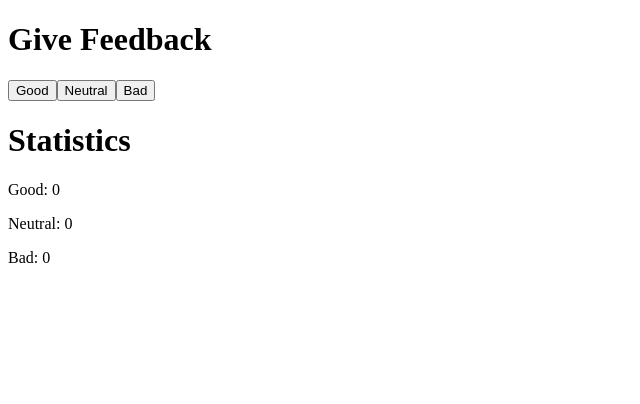
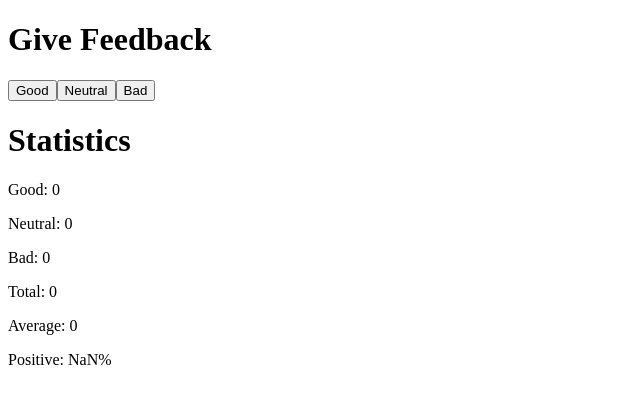
Before and after one commit to data2dev/fullstack_submissions, a React (Vite) app in the folder part1/project_unicafe/: page / in a window 1280 px wide. Shown: the top 404 px of the page, without its empty margins (0-640 px from the left). Built offline with nearby package versions, Linux system fonts and the light colour scheme.

Commit message:
Added a couple of statistics

```diff
--- a/part1/project_unicafe/src/App.jsx
+++ b/part1/project_unicafe/src/App.jsx
@@ -22,6 +22,10 @@
       <p>Good: {good}</p>
       <p>Neutral: {neutral}</p>
       <p>Bad: {bad}</p>
+      <p>Total: {good + neutral + bad}</p>
+      <p>Average: {(good + neutral + bad)/3}</p>
+      <p>Positive: {(good/(good + neutral + bad))*100}%</p>
+
     </div>
   )
 }
```
